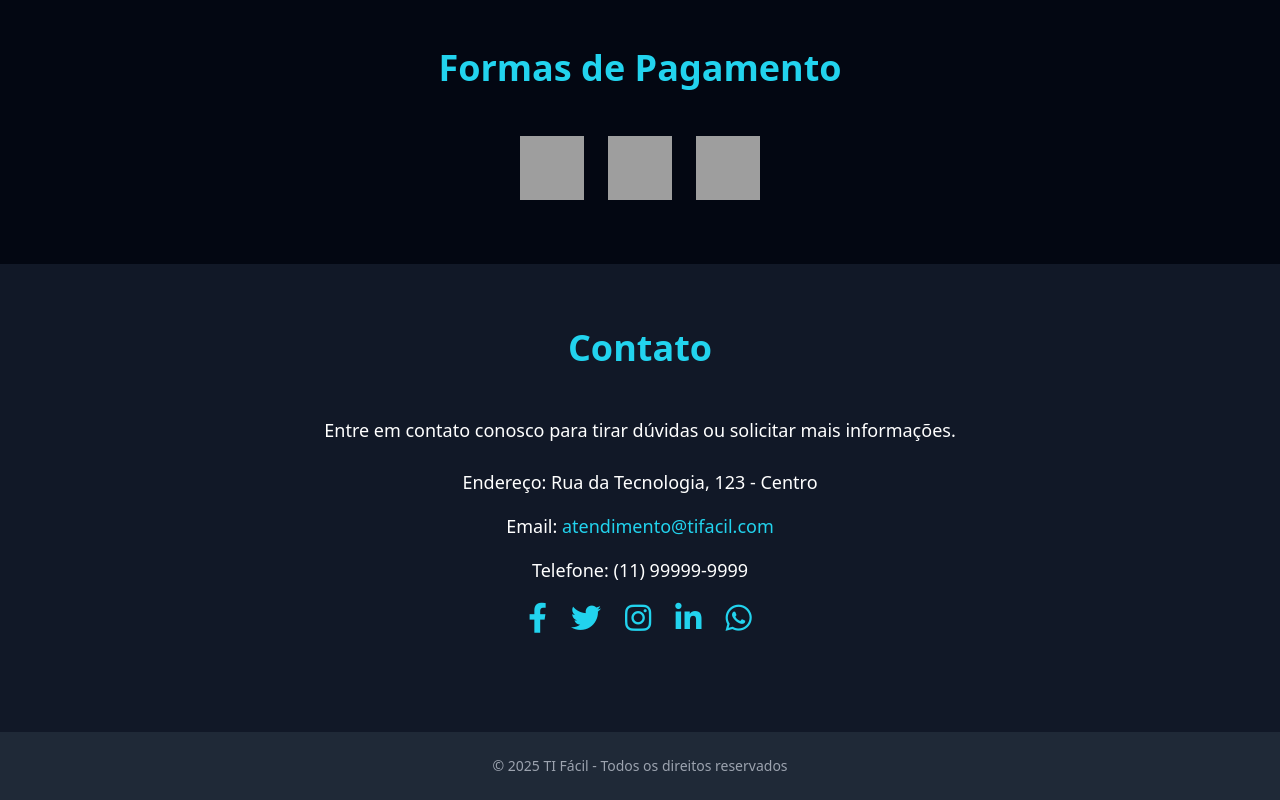
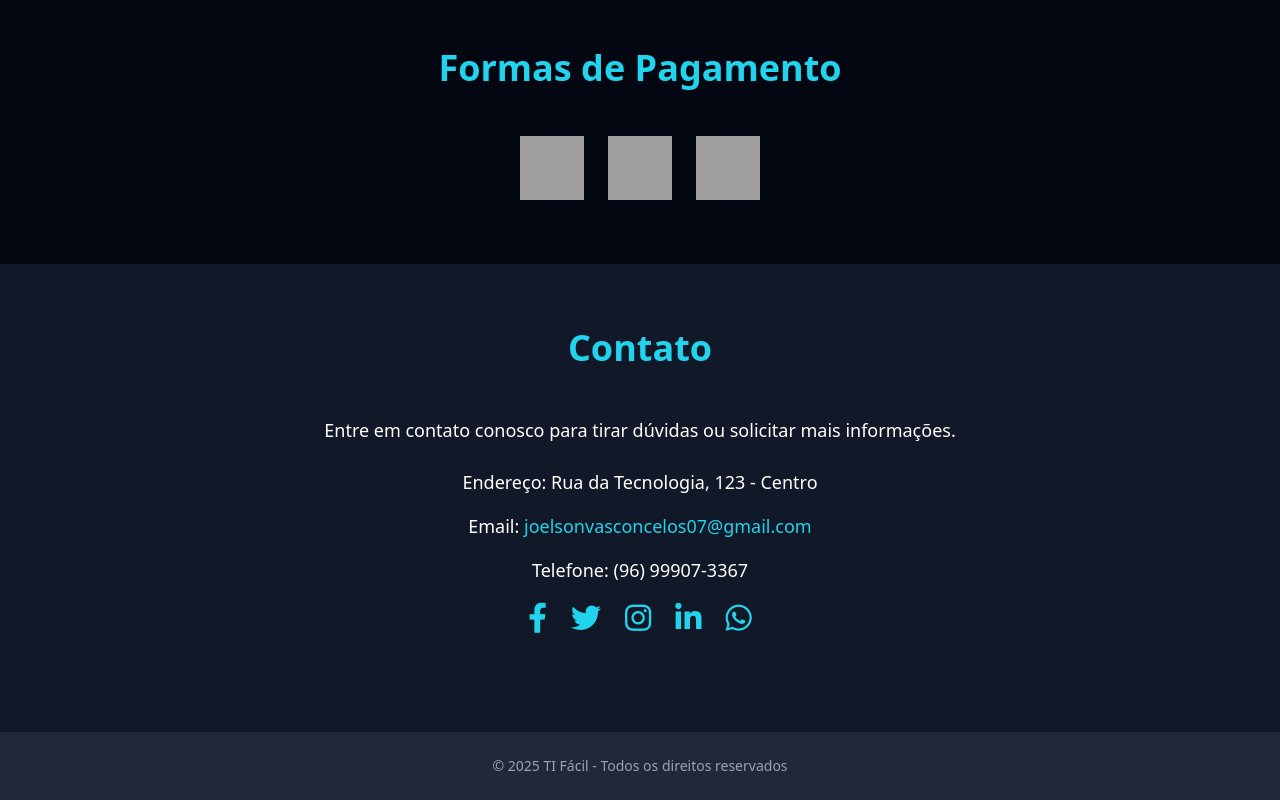
Before and after one commit to joelson-hub/projeto-ti, a plain HTML site: page index.html in a window 1280 px wide. Shown: the part 2020-2820 px from the top of the page. Drawn offline with nearby package versions, Linux system fonts and the light colour scheme; grey boxes are pictures that could not be loaded.

Commit message:
Update index.html

```diff
--- a/index.html
+++ b/index.html
@@ -182,8 +182,8 @@
     <div class="max-w-3xl mx-auto text-center">
       <p class="text-lg mb-6">Entre em contato conosco para tirar dúvidas ou solicitar mais informações.</p>
       <p class="text-lg mb-4">Endereço: Rua da Tecnologia, 123 - Centro</p>
-      <p class="text-lg mb-4">Email: <a href="mailto:atendimento@tifacil.com" class="text-cyan-400 hover:text-cyan-600">atendimento@tifacil.com</a></p>
-      <p class="text-lg mb-4">Telefone: (11) 99999-9999</p>
+      <p class="text-lg mb-4">Email: <a href="mailto:joelsonvasconcelos07@gmail.com" class="text-cyan-400 hover:text-cyan-600">joelsonvasconcelos07@gmail.com</a></p>
+      <p class="text-lg mb-4">Telefone: (96) 99907-3367</p>
 
       <!-- Redes Sociais -->
       <div class="flex justify-center gap-6 mb-8">
@@ -199,7 +199,7 @@
         <a href="https://www.linkedin.com/company/tifacil" target="_blank">
           <i class="fab fa-linkedin-in text-3xl text-cyan-400 hover:text-cyan-600"></i>
         </a>
-        <a href="https://wa.me/5511999999999" target="_blank">
+        <a href="https://wa.me/5596999073367" target="_blank">
           <i class="fab fa-whatsapp text-3xl text-cyan-400 hover:text-cyan-600"></i>
         </a>
       </div>
```
